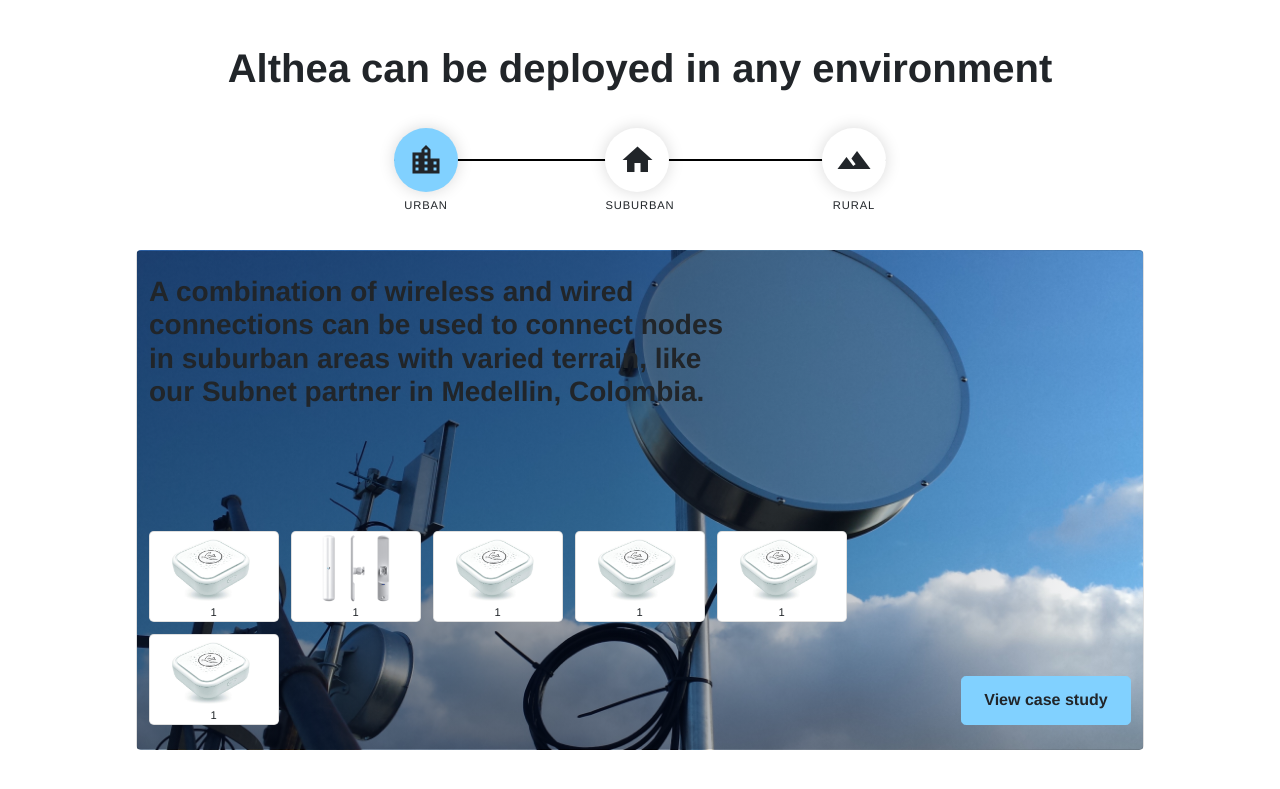
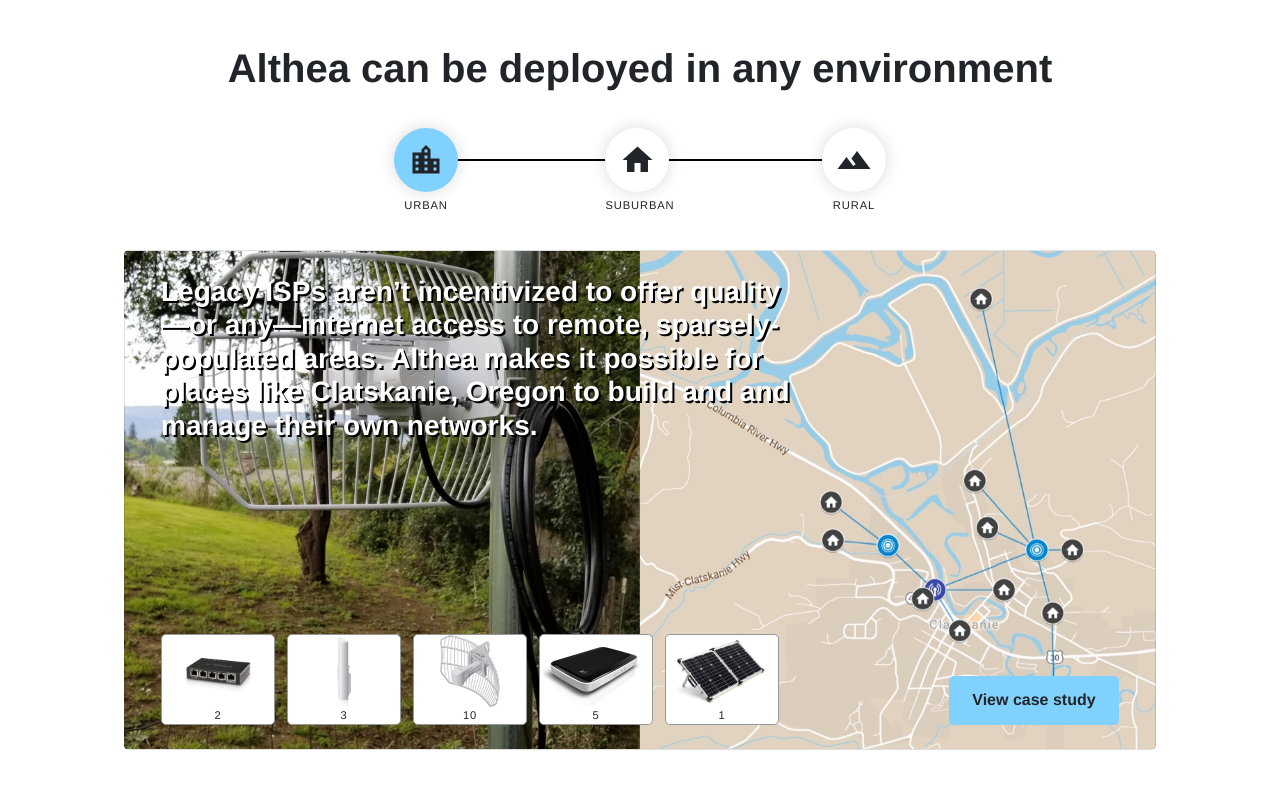
Before and after one commit to cascadianmesh/althea-site-deluxe, a Jekyll site: the page built from index.html, in a window 1280 px wide, cut to the strip 922-1756 px from the top of the page. Shown: the top 789 px of the strip. Built offline with Jekyll 4.4.1, drawn with Linux system fonts in a browser that asks for light colours.

Commit message:
add equipment images

```diff
--- a/_includes/frontpage/case-studies.html
+++ b/_includes/frontpage/case-studies.html
@@ -28,36 +28,32 @@
         </div>
         <div class="tab-content">
 
-            <div class="col-12 tab-pane active show" id="urban-case-study">
-                <div class="card mt-4 case-study suburban-case-study py-3 d-flex flex-column justify-content-between">
-                    <div class="col-12">
-                        <h3 style="max-width: 600px">A combination of wireless and wired connections can be used to connect nodes in suburban areas with varied terrain, like our Subnet partner in Medellin, Colombia.</h3>
+            <div class="tab-pane" id="urban-case-study">
+                <div class="card mt-4 case-study py-3 px-3 d-flex flex-column justify-content-between" style="background-image: url('../images/medellin-graphic.jpg');">
+                    <div class="col-sm-12 col-lg-8">
+                        <h3 class="blurb">A combination of wireless and wired connections can be used to connect nodes in urban areas with varied terrain, like the red_medellin subnet in Medellin, Colombia.</h3>
                     </div>
                     <div class="col-12 d-flex">
                         <div class="d-flex flex-wrap">
                             <div class="card mr-2 mt-2" style="display: inline-block;">
-                                <div class="image-div" style="background-image: url(./images/GLB1300_500.png);"></div>
+                                <div class="equipment-pic" style="background-image: url(./images/Litebeam_transparent_500.png);"></div>
                                 <div class="small-emphasis text-center">1</div>
                             </div>
                             <div class="card mr-2 mt-2" style="display: inline-block;">
-                                <div class="image-div" style="background-image: url(./images/Litebeam_transparent_500.png);"></div>
-                                <div class="small-emphasis text-center">1</div>
+                                <div class="equipment-pic" style="background-image: url(./images/nanobeam.jpg);"></div>
+                                <div class="small-emphasis text-center">10</div>
                             </div>
                             <div class="card mr-2 mt-2" style="display: inline-block;">
-                                <div class="image-div" style="background-image: url(./images/GLB1300_500.png);"></div>
-                                <div class="small-emphasis text-center">1</div>
+                                <div class="equipment-pic" style="background-image: url(./images/GLB1300_500.png);"></div>
+                                <div class="small-emphasis text-center">10</div>
                             </div>
                             <div class="card mr-2 mt-2" style="display: inline-block;">
-                                <div class="image-div" style="background-image: url(./images/GLB1300_500.png);"></div>
-                                <div class="small-emphasis text-center">1</div>
+                                <div class="equipment-pic" style="background-image: url(./images/Ethernet_500.jpg);"></div>
+                                <div class="small-emphasis text-center">1000'</div>
                             </div>
                             <div class="card mr-2 mt-2" style="display: inline-block;">
-                                <div class="image-div" style="background-image: url(./images/GLB1300_500.png);"></div>
-                                <div class="small-emphasis text-center">1</div>
-                            </div>
-                            <div class="card mr-2 mt-2" style="display: inline-block;">
-                                <div class="image-div" style="background-image: url(./images/GLB1300_500.png);"></div>
-                                <div class="small-emphasis text-center">1</div>
+                                <div class="equipment-pic" style="background-image: url(./images/n750_500.jpg);"></div>
+                                <div class="small-emphasis text-center">40</div>
                             </div>
                         </div>
 
@@ -65,72 +61,32 @@
                     </div>
                 </div>
             </div>
-            <div class="col-12 tab-pane" id="suburban-case-study">
-                <div class="card mt-4 case-study suburban-case-study py-3 d-flex flex-column justify-content-between">
-                    <div class="col-12">
-                        <h3 style="max-width: 600px">Suburban</h3>
+
+            <div class="tab-pane active show" id="rural-case-study">
+                <div class="card mt-4 case-study py-3 px-3 d-flex flex-column justify-content-between" style="background-image: url('../images/Clatskanie-graphic.jpg');">
+                    <div class="col-sm-12 col-lg-8">
+                        <h3 class="blurb">Legacy ISPs aren’t incentivized to offer quality—or any—internet access to remote, sparsely-populated areas. Althea makes it possible for places like Clatskanie, Oregon to build and and manage their own networks.</h3>
                     </div>
                     <div class="col-12 d-flex">
                         <div class="d-flex flex-wrap">
                             <div class="card mr-2 mt-2" style="display: inline-block;">
-                                <div class="image-div" style="background-image: url(./images/GLB1300_500.png);"></div>
-                                <div class="small-emphasis text-center">1</div>
+                                <div class="equipment-pic" style="background-image: url(./images/edgerouter_500.png);"></div>
+                                <div class="small-emphasis text-center">2</div>
                             </div>
                             <div class="card mr-2 mt-2" style="display: inline-block;">
-                                <div class="image-div" style="background-image: url(./images/Litebeam_transparent_500.png);"></div>
-                                <div class="small-emphasis text-center">1</div>
+                                <div class="equipment-pic" style="background-image: url(./images/airmax_500.jpg);"></div>
+                                <div class="small-emphasis text-center">3</div>
                             </div>
                             <div class="card mr-2 mt-2" style="display: inline-block;">
-                                <div class="image-div" style="background-image: url(./images/GLB1300_500.png);"></div>
-                                <div class="small-emphasis text-center">1</div>
+                                <div class="equipment-pic" style="background-image: url(./images/airgrid_500.jpg);"></div>
+                                <div class="small-emphasis text-center">10</div>
                             </div>
                             <div class="card mr-2 mt-2" style="display: inline-block;">
-                                <div class="image-div" style="background-image: url(./images/GLB1300_500.png);"></div>
-                                <div class="small-emphasis text-center">1</div>
+                                <div class="equipment-pic" style="background-image: url(./images/n750_500.jpg);"></div>
+                                <div class="small-emphasis text-center">5</div>
                             </div>
                             <div class="card mr-2 mt-2" style="display: inline-block;">
-                                <div class="image-div" style="background-image: url(./images/GLB1300_500.png);"></div>
-                                <div class="small-emphasis text-center">1</div>
-                            </div>
-                            <div class="card mr-2 mt-2" style="display: inline-block;">
-                                <div class="image-div" style="background-image: url(./images/GLB1300_500.png);"></div>
-                                <div class="small-emphasis text-center">1</div>
-                            </div>
-                        </div>
-
-                        <a class="btn btn-primary align-self-end ml-auto" href="#" role="button">View case study</a>
-                    </div>
-                </div>
-            </div>
-            <div class="col-12 tab-pane" id="rural-case-study">
-                <div class="card mt-4 case-study suburban-case-study py-3 d-flex flex-column justify-content-between">
-                    <div class="col-12">
-                        <h3 style="max-width: 600px">Rural</h3>
-                    </div>
-                    <div class="col-12 d-flex">
-                        <div class="d-flex flex-wrap">
-                            <div class="card mr-2 mt-2" style="display: inline-block;">
-                                <div class="image-div" style="background-image: url(./images/GLB1300_500.png);"></div>
-                                <div class="small-emphasis text-center">1</div>
-                            </div>
-                            <div class="card mr-2 mt-2" style="display: inline-block;">
-                                <div class="image-div" style="background-image: url(./images/Litebeam_transparent_500.png);"></div>
-                                <div class="small-emphasis text-center">1</div>
-                            </div>
-                            <div class="card mr-2 mt-2" style="display: inline-block;">
-                                <div class="image-div" style="background-image: url(./images/GLB1300_500.png);"></div>
-                                <div class="small-emphasis text-center">1</div>
-                            </div>
-                            <div class="card mr-2 mt-2" style="display: inline-block;">
-                                <div class="image-div" style="background-image: url(./images/GLB1300_500.png);"></div>
-                                <div class="small-emphasis text-center">1</div>
-                            </div>
-                            <div class="card mr-2 mt-2" style="display: inline-block;">
-                                <div class="image-div" style="background-image: url(./images/GLB1300_500.png);"></div>
-                                <div class="small-emphasis text-center">1</div>
-                            </div>
-                            <div class="card mr-2 mt-2" style="display: inline-block;">
-                                <div class="image-div" style="background-image: url(./images/GLB1300_500.png);"></div>
+                                <div class="equipment-pic" style="background-image: url(./images/portable-solar-panel_500.jpg);"></div>
                                 <div class="small-emphasis text-center">1</div>
                             </div>
                         </div>
--- a/_sass/_bootstrap_customization.scss
+++ b/_sass/_bootstrap_customization.scss
@@ -13,13 +13,6 @@
         margin-top: 2rem;
         margin-bottom: 2rem;
     }
-}
-
-.image-div {
-    background-repeat: no-repeat;
-    background-position: center;
-    -webkit-background-size: contain;
-    background-size: contain;
 }
 
 .rounded-button-bar {
@@ -45,6 +38,7 @@
     .item {
         display: inline-block;
         z-index: 1;
+        cursor: pointer;
 
         .button {
             height: 64px;
@@ -110,18 +104,28 @@
     opacity: .6;
 }
 
-.suburban-case-study {
-    background-image: linear-gradient(90deg, rgba(5, 16, 35, 0.5) 0%, rgba(5, 16, 35, 0.4) 46.6%, rgba(0, 0, 0, 0) 100%), url("../images/transmitters-sky.jpg");
+.case-study {
     background-repeat: no-repeat;
     background-position: center;
     -webkit-background-size: cover;
     background-size: cover;
     min-height: 500px;
-}
 
-.case-study {
-    .image-div {
-        width: 8rem;
+    .blurb {
+        color: $white;
+        text-shadow: 2px 2px 0px $black;
+    }
+
+    .card {
+        border: 1px solid #979797 !important;
+    }
+
+    .equipment-pic {
+        background-repeat: no-repeat;
+        background-position: center;
+        -webkit-background-size: contain;
+        background-size: contain;
+        width: 7rem;
         height: 4.5rem;
     }
 }
--- a/index.html
+++ b/index.html
@@ -9,4 +9,4 @@
     {% include frontpage/case-studies.html %}
     {% include frontpage/the-technology.html %}
     {% include frontpage/get-involved.html %}
-</div>
+</div>e
```
Also changed, not shown: images/Clatskanie-graphic.jpg (added), images/Ethernet_500.jpg (added), images/Medellin-graphic.jpg (added), images/airgrid_500.jpg (added), images/airmax_500.jpg (added), images/edgerouter_500.jpg (added), images/edgerouter_500.png (added), images/n750_500.jpg (added), images/nanobeam.jpg (added), images/portable-solar-panel_500.jpg (added), 1 other file.
